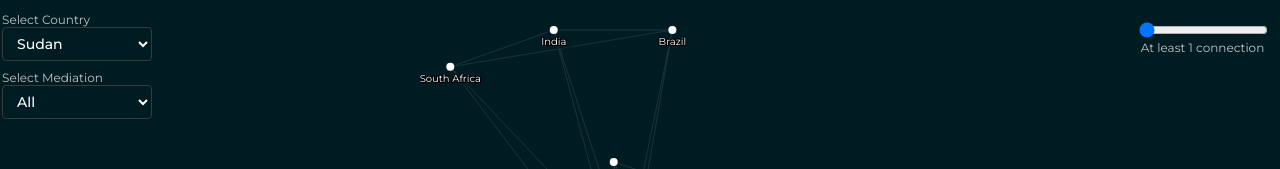
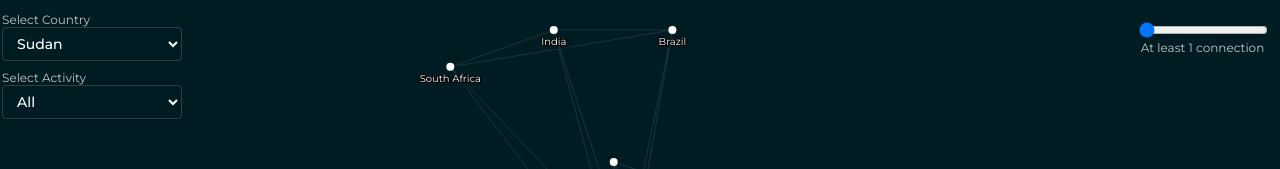
Before and after one commit to tvancisin/kasia, a Svelte app: page / in a window 1280 px wide. Shown: the part 293-462 px from the top of the page. Built offline with nearby package versions, Linux system fonts and the light colour scheme.

Commit message:
mediation selector update

```diff
--- a/src/App.svelte
+++ b/src/App.svelte
@@ -286,6 +286,13 @@
     }
   }
 
+  // Map option text for display
+  function getOptionText(value) {
+    if (value === "M") return "Mediation";
+    if (value === "MR") return "Mediation-Related";
+    return value; // for "All" or anything else
+  }
+
   $: if (textRefs.length > 0) {
     textBBoxes = textRefs.map(
       (el) => el?.getBBox?.() || { width: 0, height: 0 },
@@ -346,15 +353,16 @@
       {/each}
     </select>
   </div>
+
   <!-- MEDIATION TYPE DROPDOWN -->
   <div id="dropdown_container_2">
-    Select Mediation
+    Select Activity
     <select
       bind:value={medType}
       on:change={() => change_mediation_type(medType)}
     >
       {#each mediationOptions as m}
-        <option value={m[0]}>{m[0]}</option>
+        <option value={m[0]}>{getOptionText(m[0])}</option>
       {/each}
     </select>
   </div>
@@ -512,7 +520,7 @@
     font-family: "Montserrat";
     font-size: 12px;
     position: absolute;
-    width: 150px;
+    width: 180px;
     top: 2px;
     left: 2px;
   }
@@ -522,7 +530,7 @@
     font-family: "Montserrat";
     font-size: 12px;
     position: absolute;
-    width: 150px;
+    width: 180px;
     top: 60px;
     left: 2px;
   }
```
